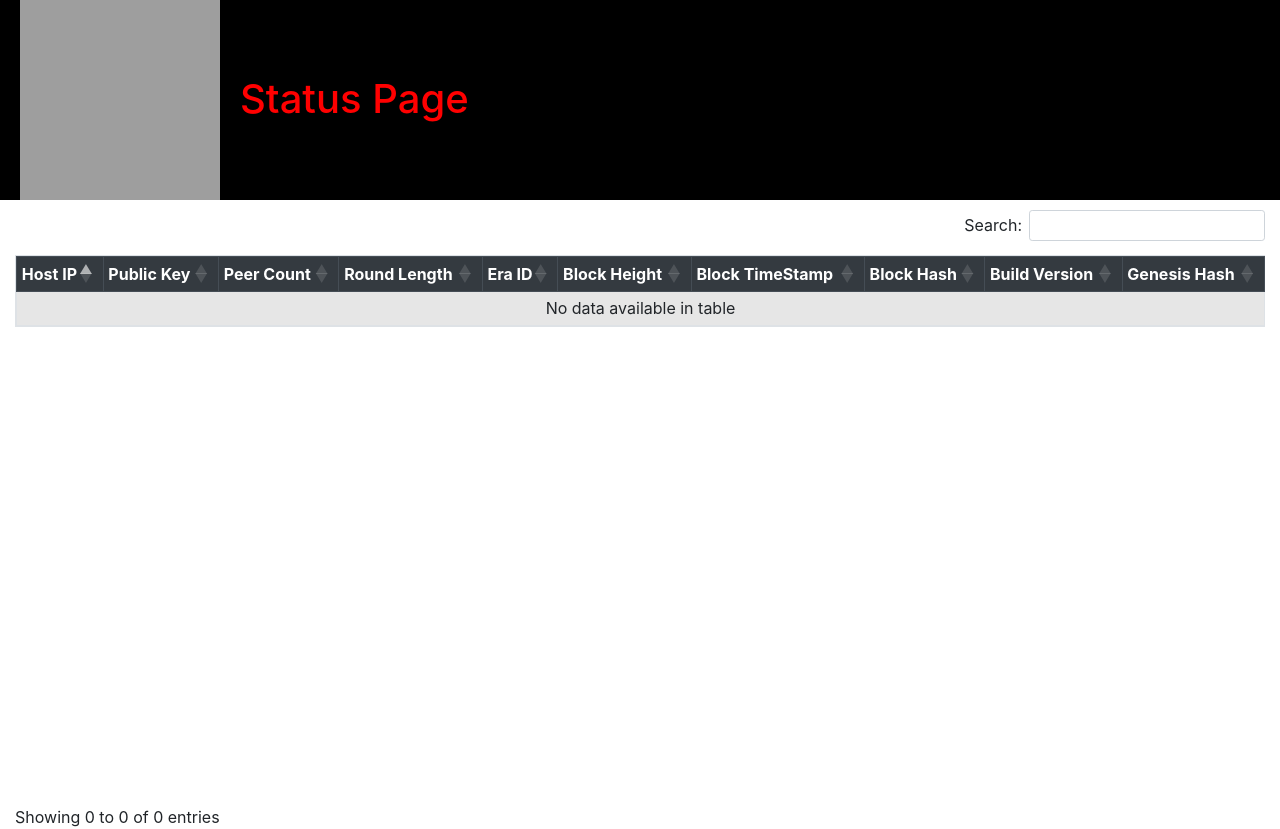
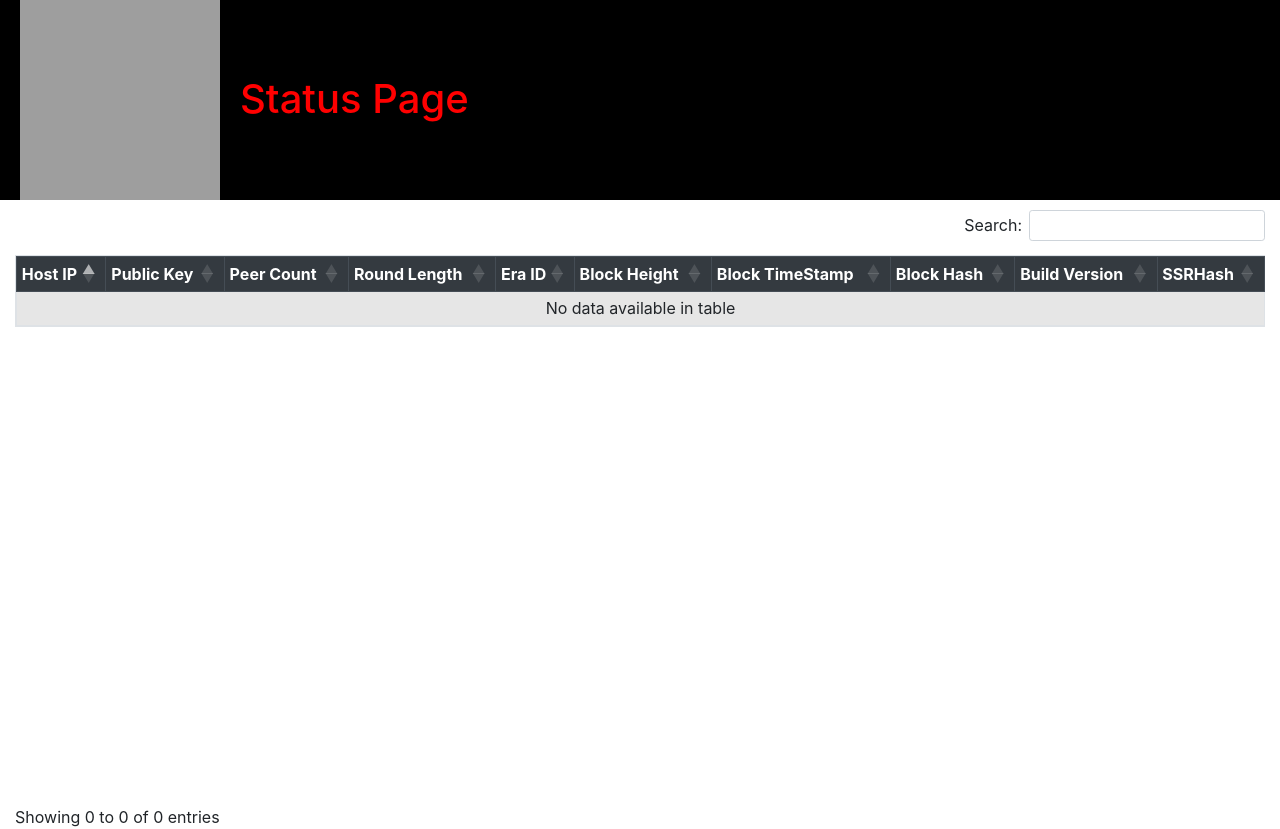
Before and after one commit to GuybrushX/casper-network-monitor, a Flask app: template templates/index.html in a window 1280 px wide. Run offline with Flask 2, Linux system fonts and the light colour scheme; the template is opened without the code that fills it, so the values that code supplies are empty; some libraries are stand-ins or nearby versions; grey boxes are pictures that could not be loaded.

Commit message:
Fixing label.

```diff
--- a/templates/index.html
+++ b/templates/index.html
@@ -34,7 +34,7 @@
         <th>Block TimeStamp</th>
         <th>Block Hash</th>
         <th>Build Version</th>
-        <th>Genesis Hash</th>
+        <th>SSRHash</th>
       </tr>
     </thead>
 
```
